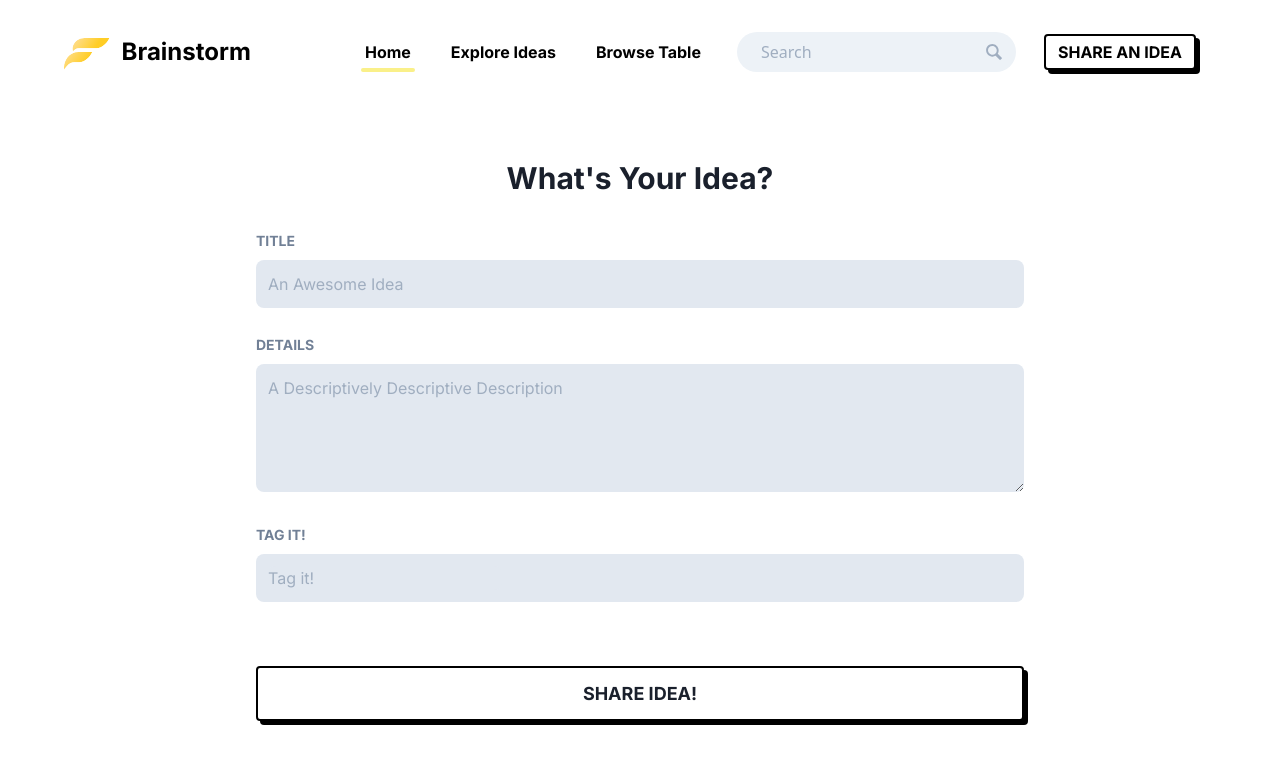
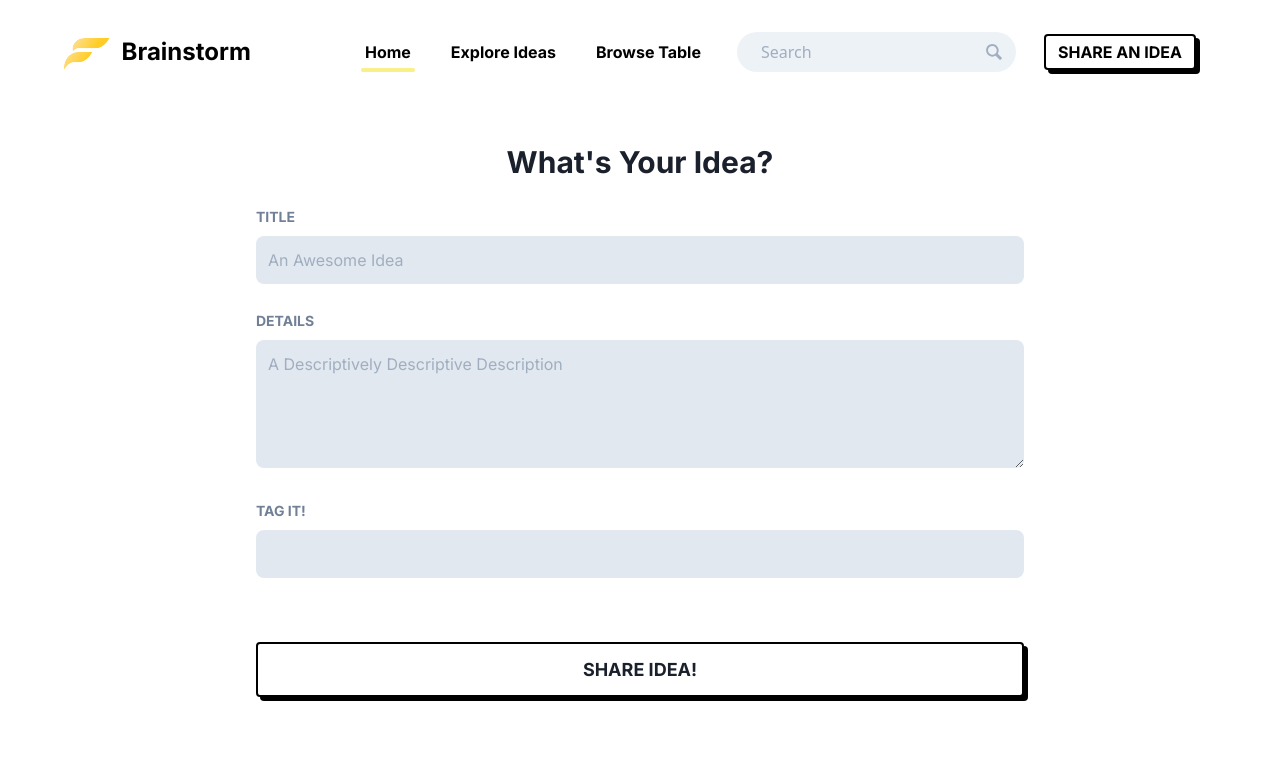
Before and after one commit to GoldinGuy/Ideastorm, a React (Create React App) app in the folder client/: page /ideas/create in a window 1280 px wide. Shown: the top 764 px of the page. Built offline with nearby package versions, Linux system fonts and the light colour scheme.

Commit message:
edit tags

```diff
--- a/client/src/components/NavBar.jsx
+++ b/client/src/components/NavBar.jsx
@@ -109,7 +109,11 @@ class NavBar extends Component {
 							</Link>
 
 							<SearchBar />
-							<Link to="/ideas/create" className="relative mb-5 sm:mb-0 ml-10">
+							<Link
+								to="/ideas/create"
+								className="relative mb-5 sm:mb-0 ml-10"
+								onClick={e => this.setPage(5)}
+							>
 								<span className="absolute top-0 left-0 w-full h-full mt-1 ml-1 bg-black rounded" />
 								<span className="relative inline-block w-full h-full px-3 py-1 text-base font-bold transition duration-100 bg-white border-2 border-black rounded fold-bold hover:bg-yellow-400 hover:text-gray-900">
 									SHARE AN IDEA
--- a/client/src/pages/NewIdeaForm.jsx
+++ b/client/src/pages/NewIdeaForm.jsx
@@ -64,10 +64,10 @@ export default class NewIdeaForm extends Component {
 	render() {
 		const { name, description, tags } = this.state;
 		return (
-			<div className="grid max-w-screen-xl grid-cols-1 gap-8 px-8 pt-16 mx-auto text-gray-900  md:grid-cols-1 md:px-12 lg:px-32 xl:px-64">
+			<div className="grid max-w-screen-xl grid-cols-1 gap-8 px-8 pt-12 mx-auto text-gray-900  md:grid-cols-1 md:px-12 lg:px-32 xl:px-64">
 				<div>
 					<div>
-						<h2 className="mb-8 text-center text-3xl leading-9 font-extrabold text-gray-900">
+						<h2 className="mb-6 text-center text-3xl leading-9 font-extrabold text-gray-900">
 							What's Your Idea?
 						</h2>
 						<span className="text-sm font-bold text-gray-600 uppercase">
@@ -98,8 +98,9 @@ export default class NewIdeaForm extends Component {
 						<span className="text-sm font-bold text-gray-600 uppercase">
 							Tag It!
 						</span>
-						<div className="w-full p-3 mt-2 text-gray-900 bg-gray-300 rounded-lg focus:outline-none focus:shadow-outline">
-							<ul className="">
+						{/* <div className="w-full p-3 mt-2 text-gray-900 bg-gray-300 rounded-lg focus:outline-none focus:shadow-outline"> */}
+
+						<ul className="w-full">
 							{tags.map((tag, i) => (
 								<button
 									type="button"
@@ -110,18 +111,16 @@ export default class NewIdeaForm extends Component {
 								>
 									<li
 										key={tag}
-											className="inline-block bg-gray-200 rounded-full px-3 py-1 text-sm font-semibold text-gray-700 mr-2 "
+										className="inline-block bg-gray-200 rounded-full px-3 py-1 text-sm font-semibold text-gray-700 mr-2 mb-2 mt-4"
 									>
 										{"#" + tag}
 									</li>
 								</button>
 							))}
-								<li className="inline-block">
+							<li className="inline-block w-full">
 								<input
+									className="w-full p-3 mt-2 text-gray-900 bg-gray-300 rounded-lg focus:outline-none focus:shadow-outline"
 									type="text"
-										placeholder="Tag it!"
-										style={{ alignSelf: "stretch" }}
-										className="w-full text-gray-900 bg-gray-300 rounded-lg  no-outline"
 									onKeyDown={this.inputKeyDown}
 									ref={c => {
 										this.tagInput = c;
@@ -129,7 +128,6 @@ export default class NewIdeaForm extends Component {
 								/>
 							</li>
 						</ul>
-						</div>
 					</div>
 				</div>
 
```
Lines whose indentation alone changed are shown as unchanged.
